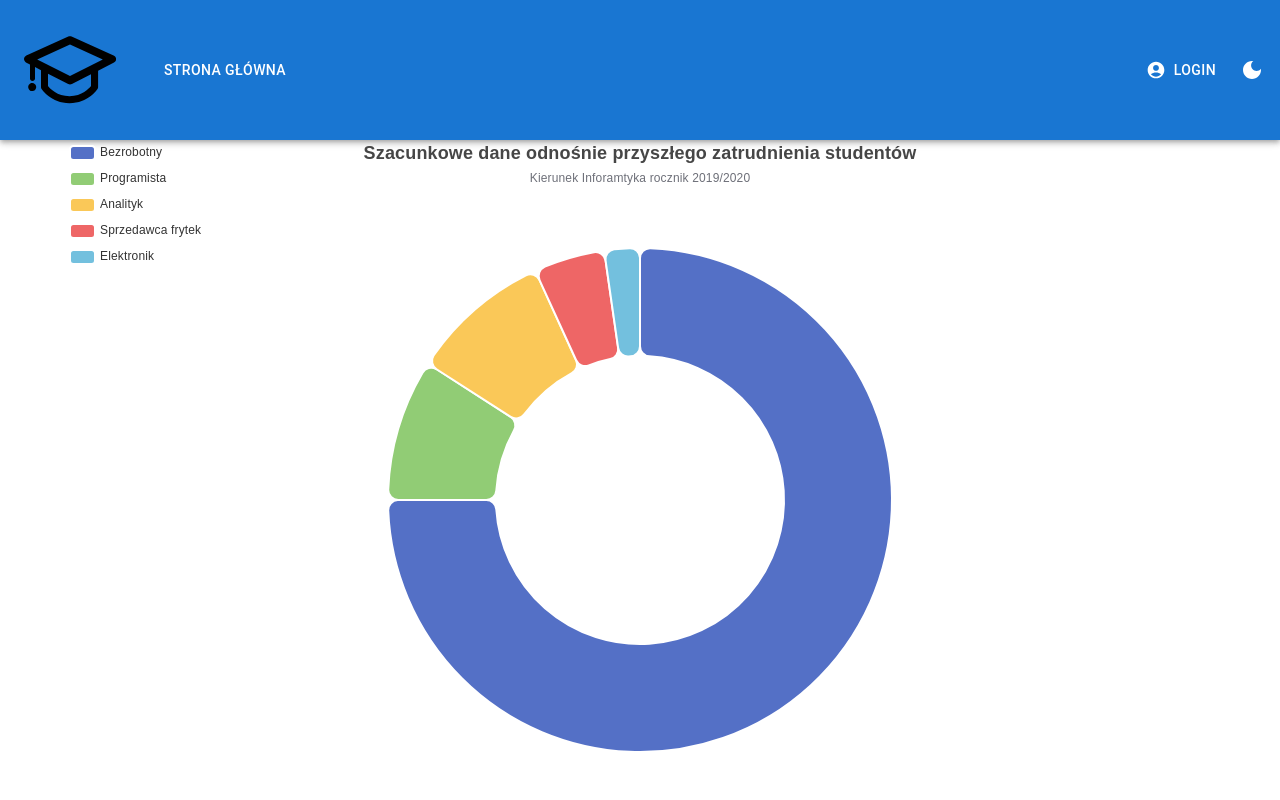
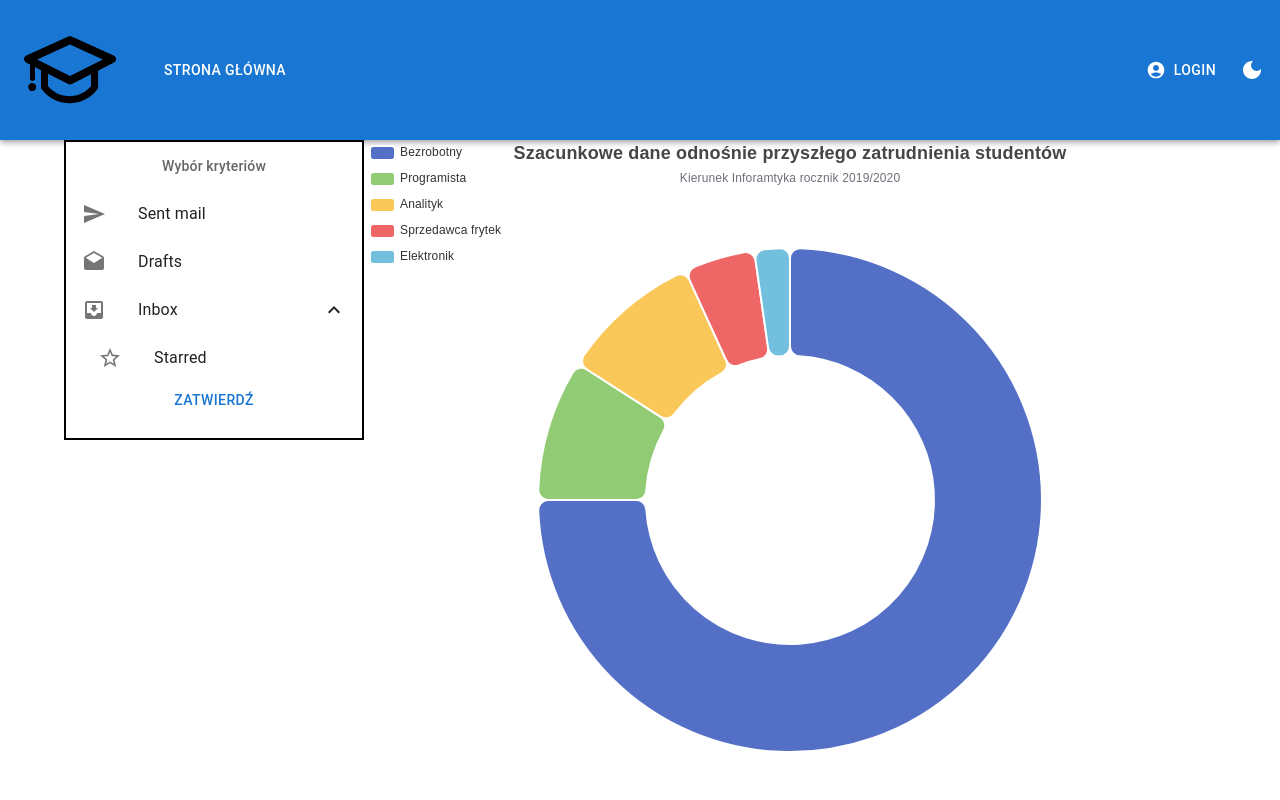
Before and after one commit to MPenk/absolwent, a React (Create React App) app: page / in a window 1280 px wide. Shown: the top 800 px of the page. Built offline with nearby package versions, Linux system fonts and the light colour scheme.

Commit message:
Ustawienie wstępnego layoutu wykresów
Ustawienie gdzie ma się znaleźć menu wyboru, odpowiednie umiejscowienie wykresu, Dodanie funkcjonalności wkrótce :)

```diff
--- /dev/null
+++ b/src/components/statistics/professions/ChartWithMenu.js
@@ -0,0 +1,172 @@
+import * as React from 'react';
+import { styled, useTheme } from '@mui/material/styles';
+import Box from '@mui/material/Box';
+import Drawer from '@mui/material/Drawer';
+import CssBaseline from '@mui/material/CssBaseline';
+import MuiAppBar from '@mui/material/AppBar';
+import Toolbar from '@mui/material/Toolbar';
+import List from '@mui/material/List';
+import Typography from '@mui/material/Typography';
+import Divider from '@mui/material/Divider';
+import IconButton from '@mui/material/IconButton';
+import MenuIcon from '@mui/icons-material/Menu';
+import ChevronLeftIcon from '@mui/icons-material/ChevronLeft';
+import ChevronRightIcon from '@mui/icons-material/ChevronRight';
+import ListItem from '@mui/material/ListItem';
+import ListItemIcon from '@mui/material/ListItemIcon';
+import ListItemText from '@mui/material/ListItemText';
+import InboxIcon from '@mui/icons-material/MoveToInbox';
+import MailIcon from '@mui/icons-material/Mail';
+
+const drawerWidth = 240;
+
+const Main = styled('main', { shouldForwardProp: (prop) => prop !== 'open' })(
+  ({ theme, open }) => ({
+    flexGrow: 1,
+    padding: theme.spacing(3),
+    transition: theme.transitions.create('margin', {
+      easing: theme.transitions.easing.sharp,
+      duration: theme.transitions.duration.leavingScreen,
+    }),
+    marginLeft: `-${drawerWidth}px`,
+    ...(open && {
+      transition: theme.transitions.create('margin', {
+        easing: theme.transitions.easing.easeOut,
+        duration: theme.transitions.duration.enteringScreen,
+      }),
+      marginLeft: 0,
+    }),
+  }),
+);
+
+const AppBar = styled(MuiAppBar, {
+  shouldForwardProp: (prop) => prop !== 'open',
+})(({ theme, open }) => ({
+  transition: theme.transitions.create(['margin', 'width'], {
+    easing: theme.transitions.easing.sharp,
+    duration: theme.transitions.duration.leavingScreen,
+  }),
+  ...(open && {
+    width: `calc(100% - ${drawerWidth}px)`,
+    marginLeft: `${drawerWidth}px`,
+    transition: theme.transitions.create(['margin', 'width'], {
+      easing: theme.transitions.easing.easeOut,
+      duration: theme.transitions.duration.enteringScreen,
+    }),
+  }),
+}));
+
+const DrawerHeader = styled('div')(({ theme }) => ({
+  display: 'flex',
+  alignItems: 'center',
+  padding: theme.spacing(0, 1),
+  // necessary for content to be below app bar
+  ...theme.mixins.toolbar,
+  justifyContent: 'flex-end',
+}));
+
+export default function PersistentDrawerLeft() {
+  const theme = useTheme();
+  const [open, setOpen] = React.useState(false);
+
+  const handleDrawerOpen = () => {
+    setOpen(true);
+  };
+
+  const handleDrawerClose = () => {
+    setOpen(false);
+  };
+
+  return (
+    <Box sx={{ display: 'sticky' }}>
+      <CssBaseline />
+      <AppBar position="fixed" open={open}>
+        <Toolbar>
+          <IconButton
+            color="inherit"
+            aria-label="open drawer"
+            onClick={handleDrawerOpen}
+            edge="start"
+            sx={{ mr: 2, ...(open && { display: 'none' }) }}
+          >
+            <MenuIcon />
+          </IconButton>
+          <Typography variant="h6" noWrap component="div">
+            Persistent drawer
+          </Typography>
+        </Toolbar>
+      </AppBar>
+      <Drawer
+        sx={{
+          width: drawerWidth,
+          flexShrink: 0,
+          '& .MuiDrawer-paper': {
+            width: drawerWidth,
+            boxSizing: 'border-box',
+          },
+        }}
+        variant="persistent"
+        anchor="left"
+        open={open}
+      >
+        <DrawerHeader>
+          <IconButton onClick={handleDrawerClose}>
+            {theme.direction === 'ltr' ? <ChevronLeftIcon /> : <ChevronRightIcon />}
+          </IconButton>
+        </DrawerHeader>
+        <Divider />
+        <List>
+          {['Inbox', 'Starred', 'Send email', 'Drafts'].map((text, index) => (
+            <ListItem button key={text}>
+              <ListItemIcon>
+                {index % 2 === 0 ? <InboxIcon /> : <MailIcon />}
+              </ListItemIcon>
+              <ListItemText primary={text} />
+            </ListItem>
+          ))}
+        </List>
+        <Divider />
+        <List>
+          {['All mail', 'Trash', 'Spam'].map((text, index) => (
+            <ListItem button key={text}>
+              <ListItemIcon>
+                {index % 2 === 0 ? <InboxIcon /> : <MailIcon />}
+              </ListItemIcon>
+              <ListItemText primary={text} />
+            </ListItem>
+          ))}
+        </List>
+      </Drawer>
+      <Main open={open}>
+        <DrawerHeader />
+        <Typography paragraph>
+          Lorem ipsum dolor sit amet, consectetur adipiscing elit, sed do eiusmod
+          tempor incididunt ut labore et dolore magna aliqua. Rhoncus dolor purus non
+          enim praesent elementum facilisis leo vel. Risus at ultrices mi tempus
+          imperdiet. Semper risus in hendrerit gravida rutrum quisque non tellus.
+          Convallis convallis tellus id interdum velit laoreet id donec ultrices.
+          Odio morbi quis commodo odio aenean sed adipiscing. Amet nisl suscipit
+          adipiscing bibendum est ultricies integer quis. Cursus euismod quis viverra
+          nibh cras. Metus vulputate eu scelerisque felis imperdiet proin fermentum
+          leo. Mauris commodo quis imperdiet massa tincidunt. Cras tincidunt lobortis
+          feugiat vivamus at augue. At augue eget arcu dictum varius duis at
+          consectetur lorem. Velit sed ullamcorper morbi tincidunt. Lorem donec massa
+          sapien faucibus et molestie ac.
+        </Typography>
+        <Typography paragraph>
+          Consequat mauris nunc congue nisi vitae suscipit. Fringilla est ullamcorper
+          eget nulla facilisi etiam dignissim diam. Pulvinar elementum integer enim
+          neque volutpat ac tincidunt. Ornare suspendisse sed nisi lacus sed viverra
+          tellus. Purus sit amet volutpat consequat mauris. Elementum eu facilisis
+          sed odio morbi. Euismod lacinia at quis risus sed vulputate odio. Morbi
+          tincidunt ornare massa eget egestas purus viverra accumsan in. In hendrerit
+          gravida rutrum quisque non tellus orci ac. Pellentesque nec nam aliquam sem
+          et tortor. Habitant morbi tristique senectus et. Adipiscing elit duis
+          tristique sollicitudin nibh sit. Ornare aenean euismod elementum nisi quis
+          eleifend. Commodo viverra maecenas accumsan lacus vel facilisis. Nulla
+          posuere sollicitudin aliquam ultrices sagittis orci a.
+        </Typography>
+      </Main>
+    </Box>
+  );
+}
--- a/src/components/statistics/professions/Professions.js
+++ b/src/components/statistics/professions/Professions.js
@@ -2,7 +2,7 @@
 
 const style = {
   height: "90vh",
-  width: "100%"
+  width: "100%",
 };
 let option = {
 
--- a/src/pages/statistics/index.js
+++ b/src/pages/statistics/index.js
@@ -1,9 +1,78 @@
-import { Professions } from "../../components/statistics/professions/Professions"
+import { Box } from "@mui/system";
+import ListSubheader from "@mui/material/ListSubheader";
+import List from "@mui/material/List";
+import ListItemButton from "@mui/material/ListItemButton";
+import ListItemIcon from "@mui/material/ListItemIcon";
+import ListItemText from "@mui/material/ListItemText";
+import Collapse from "@mui/material/Collapse";
+import InboxIcon from "@mui/icons-material/MoveToInbox";
+import DraftsIcon from "@mui/icons-material/Drafts";
+import SendIcon from "@mui/icons-material/Send";
+import ExpandLess from "@mui/icons-material/ExpandLess";
+import ExpandMore from "@mui/icons-material/ExpandMore";
+import StarBorder from "@mui/icons-material/StarBorder";
+import { useState } from "react";
+import { Button } from "@mui/material";
+import ChartWithMenu from "../../components/statistics/professions/ChartWithMenu";
+import { Professions } from "../../components/statistics/professions/Professions";
 
 export function Statistics(props) {
-    return (
-        <>
-            <Professions/>
-        </>
-    )
+  const [open, setOpen] = useState(true);
+  const handleClick = () => {
+    setOpen(!open);
+  };
+  return (
+<>
+<Box sx={{width:'100%',height:'auto',display:'flex'}}>
+      <Box sx={{ width: 300, height: 300,border:'2px solid black', float:'left'}}>
+        <List
+          sx={{ width: "100%", maxWidth: 360, bgcolor: "background.paper" }}
+          component="nav"
+          aria-labelledby="nested-list-subheader"
+          subheader={
+            <ListSubheader component="div" id="nested-list-subheader">
+              Wybór kryteriów
+            </ListSubheader>
+          }
+        >
+          <ListItemButton>
+            <ListItemIcon>
+              <SendIcon />
+            </ListItemIcon>
+            <ListItemText primary="Sent mail" />
+          </ListItemButton>
+          <ListItemButton>
+            <ListItemIcon>
+              <DraftsIcon />
+            </ListItemIcon>
+            <ListItemText primary="Drafts" />
+          </ListItemButton>
+          <ListItemButton onClick={handleClick}>
+            <ListItemIcon>
+              <InboxIcon />
+            </ListItemIcon>
+            <ListItemText primary="Inbox" />
+            {open ? <ExpandLess /> : <ExpandMore />}
+          </ListItemButton>
+          <Collapse in={open} timeout="auto" unmountOnExit>
+            <List component="div" disablePadding>
+              <ListItemButton sx={{ pl: 4 }}>
+                <ListItemIcon>
+                  <StarBorder />
+                </ListItemIcon>
+                <ListItemText primary="Starred" />
+              </ListItemButton>
+            </List>
+          </Collapse>
+          <Button>Zatwierdź</Button>
+        </List>
+      </Box>
+      <Box sx={{ width:'auto',float:'left',flexGrow:1 }}>
+          <Professions/>
+      </Box>
+      </Box>
+
+
+    </>
+  );
 }
```
